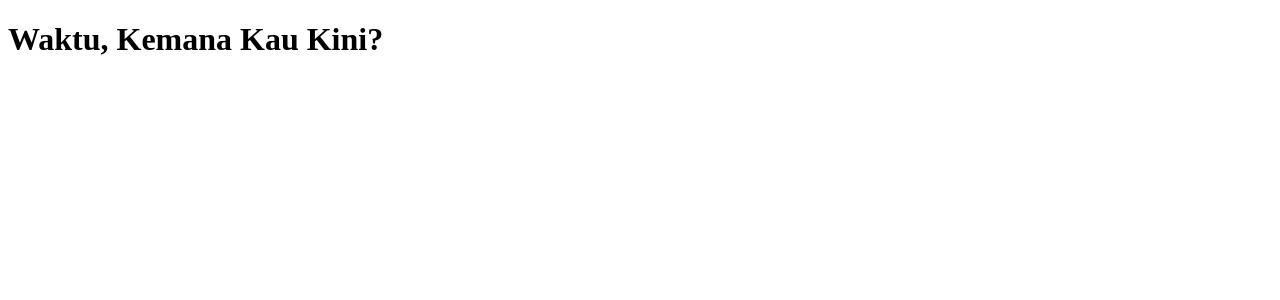
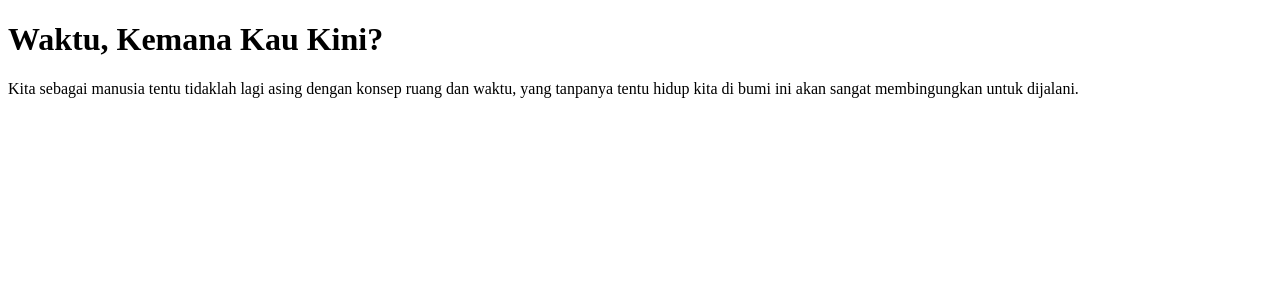
Before and after one commit to dangausuluah/dangausuluah.github.io, a Jekyll site: the page built from _posts/2026-01-01-WKKK.md, in a window 1280 px wide. Shown: the top 300 px of the page. Built offline with Jekyll 4.4.1, drawn with Linux system fonts in a browser that asks for light colours; nearby versions of some CDN libraries; our own code applies the rules of GitHub Pages for plain Markdown files; a script that is not in the unit is left out; comment, search, counter and statistics services are not loaded.

Commit message:
Update 2026-01-01-WKKK.md

```diff
--- a/_posts/2026-01-01-WKKK.md
+++ b/_posts/2026-01-01-WKKK.md
@@ -1,3 +1,5 @@
 ---
 title: Waktu, Kemana Kau Kini?
 ---
+
+Kita sebagai manusia tentu tidaklah lagi asing dengan konsep ruang dan waktu, yang tanpanya tentu hidup kita di bumi ini akan sangat membingungkan untuk dijalani.
```
